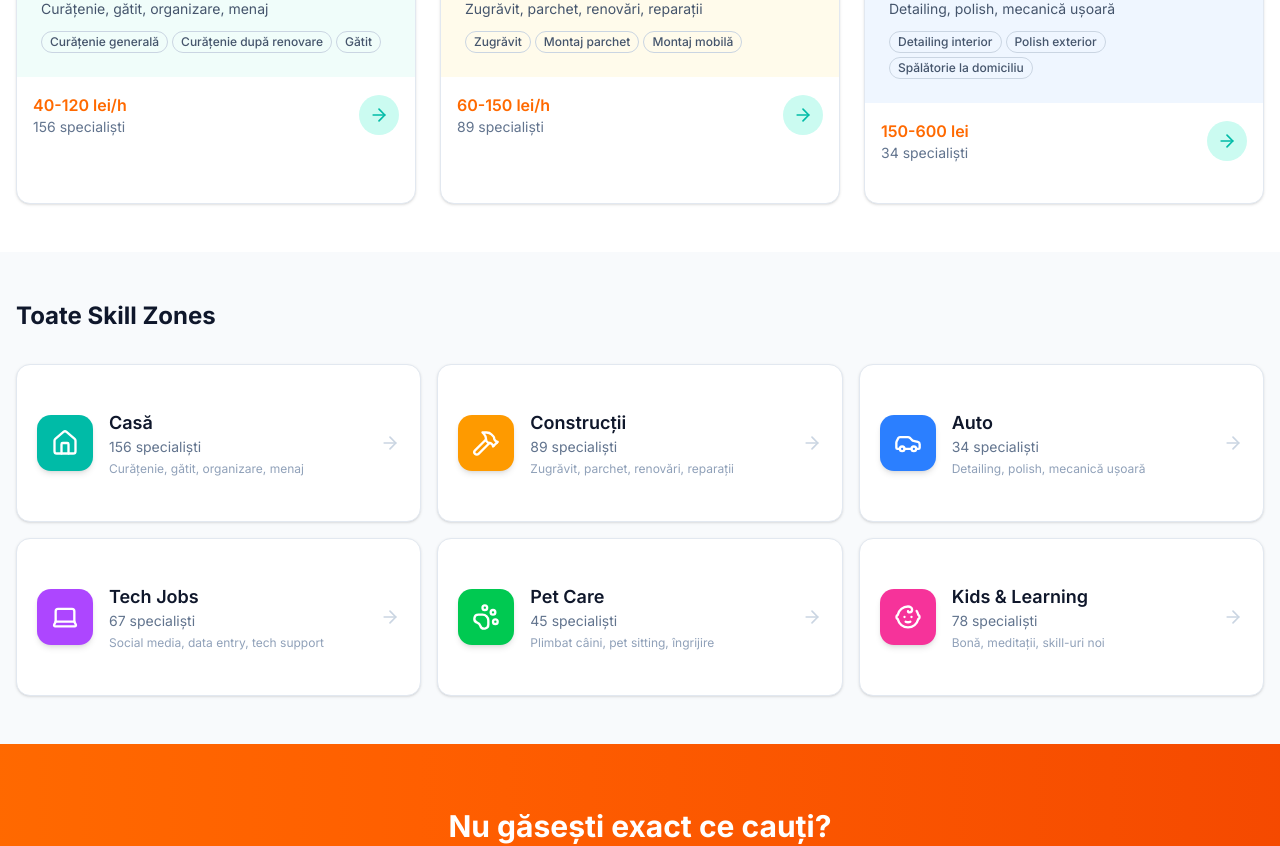
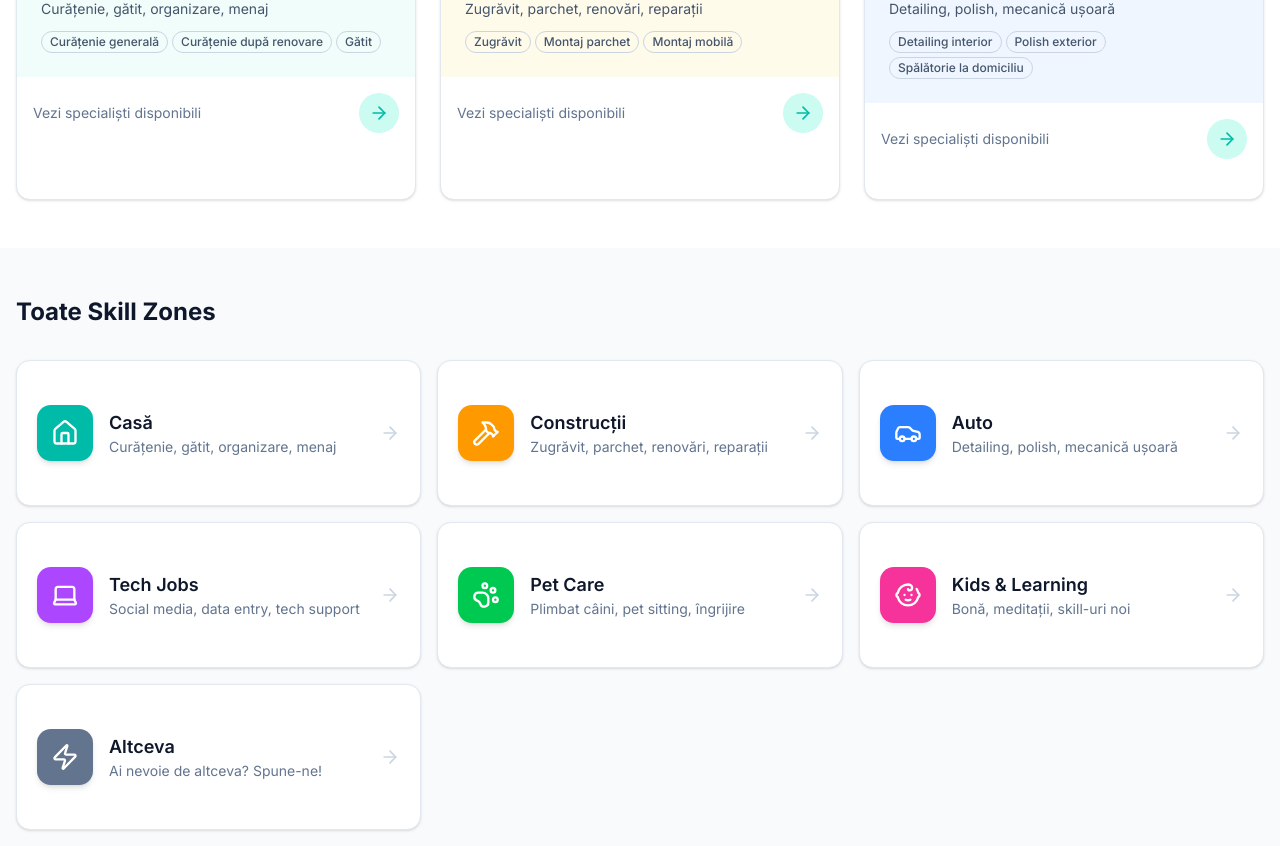
Before and after one commit to sebastianvat/minijob, a Next.js app: page /categories in a window 1280 px wide. Shown: the part 780-1626 px from the top of the page. Built offline with nearby package versions, Linux system fonts and the light colour scheme.

Commit message:
feat: Remove hardcoded prices, add 'Altceva' category for custom projects

```diff
--- a/src/app/categories/[slug]/page.tsx
+++ b/src/app/categories/[slug]/page.tsx
@@ -16,6 +16,7 @@ export function generateStaticParams() {
     { slug: 'tech' },
     { slug: 'pets' },
     { slug: 'kids' },
+    { slug: 'altceva' },
   ];
 }
 
@@ -31,6 +32,7 @@ const categoryData: Record<string, {
   'tech': { name: 'Tech Jobs', icon: Laptop, color: 'bg-purple-500', description: 'Social media, data entry, tech support' },
   'pets': { name: 'Pet Care', icon: PawPrint, color: 'bg-green-500', description: 'Plimbat câini, pet sitting, îngrijire' },
   'kids': { name: 'Kids & Learning', icon: Baby, color: 'bg-pink-500', description: 'Bonă, meditații, skill-uri noi' },
+  'altceva': { name: 'Altceva', icon: Sparkles, color: 'bg-slate-500', description: 'Proiecte speciale și idei noi' },
 };
 
 // Mock providers for demo
--- a/src/app/categories/page.tsx
+++ b/src/app/categories/page.tsx
@@ -17,8 +17,6 @@ const skillZones = [
     bgLight: 'bg-teal-50',
     description: 'Curățenie, gătit, organizare, menaj',
     skills: ['Curățenie generală', 'Curățenie după renovare', 'Gătit', 'Călcat'],
-    priceRange: '40-120 lei/h',
-    providers: 156,
     popular: true
   },
   {
@@ -29,8 +27,6 @@ const skillZones = [
     bgLight: 'bg-amber-50',
     description: 'Zugrăvit, parchet, renovări, reparații',
     skills: ['Zugrăvit', 'Montaj parchet', 'Montaj mobilă', 'Instalații sanitare'],
-    priceRange: '60-150 lei/h',
-    providers: 89,
     popular: true
   },
   {
@@ -41,8 +37,6 @@ const skillZones = [
     bgLight: 'bg-blue-50',
     description: 'Detailing, polish, mecanică ușoară',
     skills: ['Detailing interior', 'Polish exterior', 'Spălătorie la domiciliu'],
-    priceRange: '150-600 lei',
-    providers: 34,
     popular: true
   },
   {
@@ -53,8 +47,6 @@ const skillZones = [
     bgLight: 'bg-purple-50',
     description: 'Social media, data entry, tech support',
     skills: ['Social media management', 'Răspuns mesaje', 'Tech support', 'Data entry'],
-    priceRange: '50-150 lei/h',
-    providers: 67,
     popular: false
   },
   {
@@ -65,8 +57,6 @@ const skillZones = [
     bgLight: 'bg-green-50',
     description: 'Plimbat câini, pet sitting, îngrijire',
     skills: ['Plimbat câini', 'Pet sitting', 'Îngrijire animale'],
-    priceRange: '30-200 lei',
-    providers: 45,
     popular: false
   },
   {
@@ -77,8 +67,16 @@ const skillZones = [
     bgLight: 'bg-pink-50',
     description: 'Bonă, meditații, skill-uri noi',
     skills: ['Bonă', 'Meditații matematică', 'Lecții de muzică', 'Învățare limbă străină'],
-    priceRange: '40-150 lei/h',
-    providers: 78,
+    popular: false
+  },
+  {
+    slug: 'altceva',
+    name: 'Altceva',
+    icon: Zap,
+    color: 'bg-slate-500',
+    bgLight: 'bg-slate-50',
+    description: 'Ai nevoie de altceva? Spune-ne!',
+    skills: ['Orice alt skill', 'Proiecte speciale', 'Idei noi'],
     popular: false
   },
 ];
@@ -178,10 +176,7 @@ export default function CategoriesPage() {
                       </div>
                     </div>
                     <div className="p-4 bg-white flex items-center justify-between">
-                      <div>
-                        <p className="text-orange-500 font-semibold">{zone.priceRange}</p>
-                        <p className="text-sm text-slate-500">{zone.providers} specialiști</p>
-                      </div>
+                      <p className="text-sm text-slate-500">Vezi specialiști disponibili</p>
                       <div className="w-10 h-10 rounded-full bg-teal-100 flex items-center justify-center group-hover:bg-orange-500 transition-colors">
                         <ArrowRight className="w-5 h-5 text-teal-500 group-hover:text-white transition-colors" />
                       </div>
@@ -209,8 +204,7 @@ export default function CategoriesPage() {
                     </div>
                     <div className="flex-1">
                       <h3 className="font-semibold text-slate-900 text-lg">{zone.name}</h3>
-                      <p className="text-sm text-slate-500">{zone.providers} specialiști</p>
-                      <p className="text-xs text-slate-400 mt-1">{zone.description}</p>
+                      <p className="text-sm text-slate-500">{zone.description}</p>
                     </div>
                     <ArrowRight className="w-5 h-5 text-slate-300 group-hover:text-orange-500 transition-colors" />
                   </CardContent>
--- a/src/app/post-project/page.tsx
+++ b/src/app/post-project/page.tsx
@@ -26,46 +26,51 @@ const CATEGORY_ICONS: Record<string, React.ReactNode> = {
   tech: <Laptop className="w-6 h-6" />,
   pets: <PawPrint className="w-6 h-6" />,
   kids: <Baby className="w-6 h-6" />,
+  altceva: <Zap className="w-6 h-6" />,
 };
 
 // Mock categories until we run migration
 const MOCK_CATEGORIES: Category[] = [
-  { id: '1', slug: 'casa', name: 'Casă', description: 'Curățenie, gătit, organizare, menaj', icon: 'Home', price_type: 'hourly', price_min: 40, price_max: 100, duration_min: null, duration_max: null, instant_booking: true, active: true, sort_order: 1, created_at: '' },
-  { id: '2', slug: 'constructii', name: 'Construcții', description: 'Zugrăvit, parchet, renovări, reparații', icon: 'Hammer', price_type: 'custom', price_min: 100, price_max: 10000, duration_min: null, duration_max: null, instant_booking: false, active: true, sort_order: 2, created_at: '' },
-  { id: '3', slug: 'auto', name: 'Auto', description: 'Detailing, polish, mecanică ușoară', icon: 'Car', price_type: 'fixed', price_min: 100, price_max: 1000, duration_min: null, duration_max: null, instant_booking: true, active: true, sort_order: 3, created_at: '' },
-  { id: '4', slug: 'tech', name: 'Tech Jobs', description: 'Social media, data entry, tech support', icon: 'Laptop', price_type: 'hourly', price_min: 50, price_max: 200, duration_min: null, duration_max: null, instant_booking: true, active: true, sort_order: 4, created_at: '' },
-  { id: '5', slug: 'pets', name: 'Pet Care', description: 'Plimbat câini, pet sitting', icon: 'PawPrint', price_type: 'hourly', price_min: 30, price_max: 80, duration_min: null, duration_max: null, instant_booking: true, active: true, sort_order: 5, created_at: '' },
-  { id: '6', slug: 'kids', name: 'Kids & Learning', description: 'Bonă, meditații, skill-uri noi', icon: 'Baby', price_type: 'hourly', price_min: 50, price_max: 150, duration_min: null, duration_max: null, instant_booking: true, active: true, sort_order: 6, created_at: '' },
+  { id: '1', slug: 'casa', name: 'Casă', description: 'Curățenie, gătit, organizare, menaj', icon: 'Home', price_type: 'hourly', price_min: null, price_max: null, duration_min: null, duration_max: null, instant_booking: true, active: true, sort_order: 1, created_at: '' },
+  { id: '2', slug: 'constructii', name: 'Construcții', description: 'Zugrăvit, parchet, renovări, reparații', icon: 'Hammer', price_type: 'custom', price_min: null, price_max: null, duration_min: null, duration_max: null, instant_booking: false, active: true, sort_order: 2, created_at: '' },
+  { id: '3', slug: 'auto', name: 'Auto', description: 'Detailing, polish, mecanică ușoară', icon: 'Car', price_type: 'fixed', price_min: null, price_max: null, duration_min: null, duration_max: null, instant_booking: true, active: true, sort_order: 3, created_at: '' },
+  { id: '4', slug: 'tech', name: 'Tech Jobs', description: 'Social media, data entry, tech support', icon: 'Laptop', price_type: 'hourly', price_min: null, price_max: null, duration_min: null, duration_max: null, instant_booking: true, active: true, sort_order: 4, created_at: '' },
+  { id: '5', slug: 'pets', name: 'Pet Care', description: 'Plimbat câini, pet sitting', icon: 'PawPrint', price_type: 'hourly', price_min: null, price_max: null, duration_min: null, duration_max: null, instant_booking: true, active: true, sort_order: 5, created_at: '' },
+  { id: '6', slug: 'kids', name: 'Kids & Learning', description: 'Bonă, meditații, skill-uri noi', icon: 'Baby', price_type: 'hourly', price_min: null, price_max: null, duration_min: null, duration_max: null, instant_booking: true, active: true, sort_order: 6, created_at: '' },
+  { id: '7', slug: 'altceva', name: 'Altceva', description: 'Ai nevoie de altceva? Spune-ne!', icon: 'Zap', price_type: 'custom', price_min: null, price_max: null, duration_min: null, duration_max: null, instant_booking: false, active: true, sort_order: 7, created_at: '' },
 ];
 
-// Mock skills per category
+// Mock skills per category (no hardcoded prices - specialists will set their own)
 const MOCK_SKILLS: Record<string, Skill[]> = {
   'casa': [
-    { id: 's1', category_id: '1', slug: 'curatenie-generala', name: 'Curățenie Generală', description: 'Curățenie standard', icon: 'Sparkles', price_unit: 'ora', price_min: 40, price_max: 80, active: true, sort_order: 1, created_at: '' },
-    { id: 's2', category_id: '1', slug: 'curatenie-dupa-constructor', name: 'Curățenie după Constructor', description: 'Curățenie intensivă', icon: 'Sparkles', price_unit: 'ora', price_min: 80, price_max: 120, active: true, sort_order: 2, created_at: '' },
-    { id: 's3', category_id: '1', slug: 'gatit', name: 'Gătit', description: 'Preparare mese', icon: 'ChefHat', price_unit: 'ora', price_min: 60, price_max: 120, active: true, sort_order: 3, created_at: '' },
+    { id: 's1', category_id: '1', slug: 'curatenie-generala', name: 'Curățenie Generală', description: 'Curățenie standard', icon: 'Sparkles', price_unit: 'ora', price_min: null, price_max: null, active: true, sort_order: 1, created_at: '' },
+    { id: 's2', category_id: '1', slug: 'curatenie-dupa-constructor', name: 'Curățenie după Constructor', description: 'Curățenie intensivă', icon: 'Sparkles', price_unit: 'ora', price_min: null, price_max: null, active: true, sort_order: 2, created_at: '' },
+    { id: 's3', category_id: '1', slug: 'gatit', name: 'Gătit', description: 'Preparare mese', icon: 'ChefHat', price_unit: 'ora', price_min: null, price_max: null, active: true, sort_order: 3, created_at: '' },
   ],
   'constructii': [
-    { id: 's4', category_id: '2', slug: 'zugravit', name: 'Zugrăvit', description: 'Zugrăvit interior/exterior', icon: 'PaintBucket', price_unit: 'mp', price_min: 15, price_max: 40, active: true, sort_order: 1, created_at: '' },
-    { id: 's5', category_id: '2', slug: 'parchet', name: 'Montaj Parchet', description: 'Instalare parchet', icon: 'Layers', price_unit: 'mp', price_min: 25, price_max: 60, active: true, sort_order: 2, created_at: '' },
-    { id: 's6', category_id: '2', slug: 'montaj-mobila', name: 'Montaj Mobilă', description: 'Asamblare mobilier', icon: 'Package', price_unit: 'ora', price_min: 60, price_max: 120, active: true, sort_order: 3, created_at: '' },
-    { id: 's7', category_id: '2', slug: 'instalatii-sanitare', name: 'Instalații Sanitare', description: 'Montaj/reparații', icon: 'Droplet', price_unit: 'ora', price_min: 80, price_max: 150, active: true, sort_order: 4, created_at: '' },
+    { id: 's4', category_id: '2', slug: 'zugravit', name: 'Zugrăvit', description: 'Zugrăvit interior/exterior', icon: 'PaintBucket', price_unit: 'mp', price_min: null, price_max: null, active: true, sort_order: 1, created_at: '' },
+    { id: 's5', category_id: '2', slug: 'parchet', name: 'Montaj Parchet', description: 'Instalare parchet', icon: 'Layers', price_unit: 'mp', price_min: null, price_max: null, active: true, sort_order: 2, created_at: '' },
+    { id: 's6', category_id: '2', slug: 'montaj-mobila', name: 'Montaj Mobilă', description: 'Asamblare mobilier', icon: 'Package', price_unit: 'ora', price_min: null, price_max: null, active: true, sort_order: 3, created_at: '' },
+    { id: 's7', category_id: '2', slug: 'instalatii-sanitare', name: 'Instalații Sanitare', description: 'Montaj/reparații', icon: 'Droplet', price_unit: 'ora', price_min: null, price_max: null, active: true, sort_order: 4, created_at: '' },
   ],
   'auto': [
-    { id: 's8', category_id: '3', slug: 'detailing', name: 'Detailing Auto', description: 'Curățare profesională', icon: 'CarFront', price_unit: 'bucata', price_min: 150, price_max: 500, active: true, sort_order: 1, created_at: '' },
-    { id: 's9', category_id: '3', slug: 'polish', name: 'Polish Auto', description: 'Polish și ceruire', icon: 'Sparkle', price_unit: 'bucata', price_min: 200, price_max: 600, active: true, sort_order: 2, created_at: '' },
+    { id: 's8', category_id: '3', slug: 'detailing', name: 'Detailing Auto', description: 'Curățare profesională', icon: 'CarFront', price_unit: 'bucata', price_min: null, price_max: null, active: true, sort_order: 1, created_at: '' },
+    { id: 's9', category_id: '3', slug: 'polish', name: 'Polish Auto', description: 'Polish și ceruire', icon: 'Sparkle', price_unit: 'bucata', price_min: null, price_max: null, active: true, sort_order: 2, created_at: '' },
   ],
   'tech': [
-    { id: 's10', category_id: '4', slug: 'social-media', name: 'Social Media', description: 'Gestionare conturi', icon: 'MessageCircle', price_unit: 'ora', price_min: 50, price_max: 150, active: true, sort_order: 1, created_at: '' },
-    { id: 's11', category_id: '4', slug: 'tech-support', name: 'Tech Support', description: 'Ajutor tehnic', icon: 'Monitor', price_unit: 'ora', price_min: 60, price_max: 120, active: true, sort_order: 2, created_at: '' },
+    { id: 's10', category_id: '4', slug: 'social-media', name: 'Social Media', description: 'Gestionare conturi', icon: 'MessageCircle', price_unit: 'ora', price_min: null, price_max: null, active: true, sort_order: 1, created_at: '' },
+    { id: 's11', category_id: '4', slug: 'tech-support', name: 'Tech Support', description: 'Ajutor tehnic', icon: 'Monitor', price_unit: 'ora', price_min: null, price_max: null, active: true, sort_order: 2, created_at: '' },
   ],
   'pets': [
-    { id: 's12', category_id: '5', slug: 'plimbat-caini', name: 'Plimbat Câini', description: 'Plimbări zilnice', icon: 'Dog', price_unit: 'ora', price_min: 30, price_max: 60, active: true, sort_order: 1, created_at: '' },
-    { id: 's13', category_id: '5', slug: 'pet-sitting', name: 'Pet Sitting', description: 'Îngrijire la domiciliu', icon: 'Home', price_unit: 'zi', price_min: 80, price_max: 200, active: true, sort_order: 2, created_at: '' },
+    { id: 's12', category_id: '5', slug: 'plimbat-caini', name: 'Plimbat Câini', description: 'Plimbări zilnice', icon: 'Dog', price_unit: 'ora', price_min: null, price_max: null, active: true, sort_order: 1, created_at: '' },
+    { id: 's13', category_id: '5', slug: 'pet-sitting', name: 'Pet Sitting', description: 'Îngrijire la domiciliu', icon: 'Home', price_unit: 'zi', price_min: null, price_max: null, active: true, sort_order: 2, created_at: '' },
   ],
   'kids': [
-    { id: 's14', category_id: '6', slug: 'bona', name: 'Bonă', description: 'Supraveghere copii', icon: 'Baby', price_unit: 'ora', price_min: 40, price_max: 80, active: true, sort_order: 1, created_at: '' },
-    { id: 's15', category_id: '6', slug: 'meditatii-matematica', name: 'Meditații Matematică', description: 'Pregătire matematică', icon: 'Calculator', price_unit: 'ora', price_min: 60, price_max: 150, active: true, sort_order: 2, created_at: '' },
+    { id: 's14', category_id: '6', slug: 'bona', name: 'Bonă', description: 'Supraveghere copii', icon: 'Baby', price_unit: 'ora', price_min: null, price_max: null, active: true, sort_order: 1, created_at: '' },
+    { id: 's15', category_id: '6', slug: 'meditatii-matematica', name: 'Meditații Matematică', description: 'Pregătire matematică', icon: 'Calculator', price_unit: 'ora', price_min: null, price_max: null, active: true, sort_order: 2, created_at: '' },
+  ],
+  'altceva': [
+    { id: 's16', category_id: '7', slug: 'proiect-special', name: 'Proiect Special', description: 'Descrie ce ai nevoie', icon: 'Zap', price_unit: 'proiect', price_min: null, price_max: null, active: true, sort_order: 1, created_at: '' },
   ],
 };
 
```
